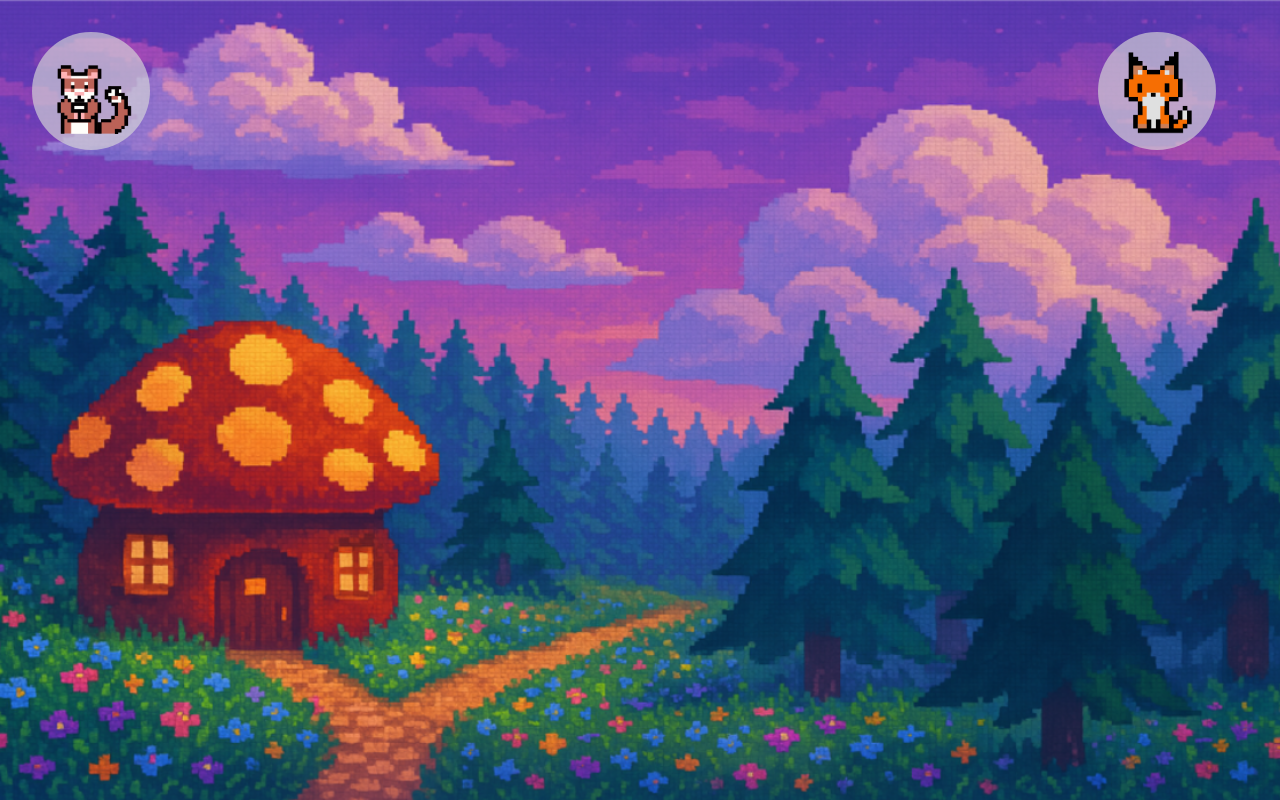
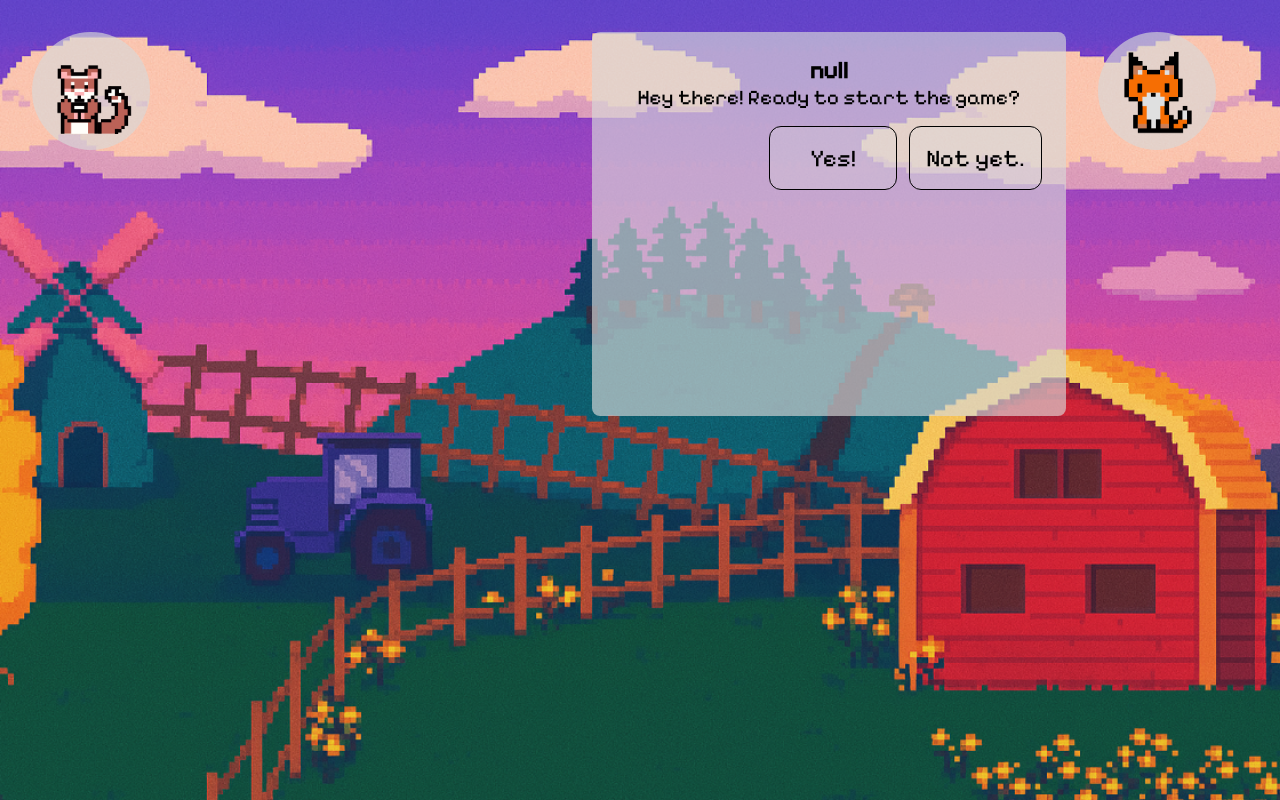
Before and after one commit to gustavoZuin237/kingdom-of-dialect, a React (Vite) app: page /level2 in a window 1280 px wide. Built offline with nearby package versions, Linux system fonts and the light colour scheme.

Commit message:
Feat: added variable backgrounds to each level

```diff
--- a/src/components/CharacterImage/index.tsx
+++ b/src/components/CharacterImage/index.tsx
@@ -21,11 +21,11 @@ export function CharacterImage({level} : CharacterImagePropsI) {
             break;
 
         case 3:
-            imageSrc = 'src/assets/characters/duck.png'
+            imageSrc = 'src/assets/characters/frog.png'
             break;
 
         case 4:
-            imageSrc = 'src/assets/characters/frog.png'
+            imageSrc = 'src/assets/characters/duck.png'
             break;
 
         case 5:
--- a/src/data/dialogs.ts
+++ b/src/data/dialogs.ts
@@ -48,4 +48,164 @@ export const dialogs = [
       },
     ]
   },
+  {
+    level: 2,
+    dialogLines: [
+      {
+        id: '1',
+        speaker: `${username}`,
+        text: 'Hey there! Ready to start the game?',
+        choices: [
+          { text: 'Yes!', nextId: '2' },
+          { text: 'Not yet.', nextId: '3' },
+        ],
+      },
+      {
+        id: '2',
+        speaker: 'Character A',
+        text: 'Awesome! Let’s get going then.',
+        nextId: '4',
+      },
+      {
+        id: '3',
+        speaker: 'Character A',
+        text: 'Alright, take your time.',
+        nextId: '4',
+      },
+      {
+        id: '4',
+        speaker: 'Player',
+        text: 'Let’s do this!',
+        nextId: undefined, // End of dialog
+      },
+    ]
+  },
+  {
+    level: 3,
+    dialogLines: [
+      {
+        id: '1',
+        speaker: `${username}`,
+        text: 'Hey there! Ready to start the game?',
+        choices: [
+          { text: 'Yes!', nextId: '2' },
+          { text: 'Not yet.', nextId: '3' },
+        ],
+      },
+      {
+        id: '2',
+        speaker: 'Character A',
+        text: 'Awesome! Let’s get going then.',
+        nextId: '4',
+      },
+      {
+        id: '3',
+        speaker: 'Character A',
+        text: 'Alright, take your time.',
+        nextId: '4',
+      },
+      {
+        id: '4',
+        speaker: 'Player',
+        text: 'Let’s do this!',
+        nextId: undefined, // End of dialog
+      },
+    ]
+  },
+  {
+    level: 4,
+    dialogLines: [
+      {
+        id: '1',
+        speaker: `${username}`,
+        text: 'Hey there! Ready to start the game?',
+        choices: [
+          { text: 'Yes!', nextId: '2' },
+          { text: 'Not yet.', nextId: '3' },
+        ],
+      },
+      {
+        id: '2',
+        speaker: 'Character A',
+        text: 'Awesome! Let’s get going then.',
+        nextId: '4',
+      },
+      {
+        id: '3',
+        speaker: 'Character A',
+        text: 'Alright, take your time.',
+        nextId: '4',
+      },
+      {
+        id: '4',
+        speaker: 'Player',
+        text: 'Let’s do this!',
+        nextId: undefined, // End of dialog
+      },
+    ]
+  },
+  {
+    level: 5,
+    dialogLines: [
+      {
+        id: '1',
+        speaker: `${username}`,
+        text: 'Hey there! Ready to start the game?',
+        choices: [
+          { text: 'Yes!', nextId: '2' },
+          { text: 'Not yet.', nextId: '3' },
+        ],
+      },
+      {
+        id: '2',
+        speaker: 'Character A',
+        text: 'Awesome! Let’s get going then.',
+        nextId: '4',
+      },
+      {
+        id: '3',
+        speaker: 'Character A',
+        text: 'Alright, take your time.',
+        nextId: '4',
+      },
+      {
+        id: '4',
+        speaker: 'Player',
+        text: 'Let’s do this!',
+        nextId: undefined, // End of dialog
+      },
+    ]
+  },
+  {
+    level: 6,
+    dialogLines: [
+      {
+        id: '1',
+        speaker: `${username}`,
+        text: 'Hey there! Ready to start the game?',
+        choices: [
+          { text: 'Yes!', nextId: '2' },
+          { text: 'Not yet.', nextId: '3' },
+        ],
+      },
+      {
+        id: '2',
+        speaker: 'Character A',
+        text: 'Awesome! Let’s get going then.',
+        nextId: '4',
+      },
+      {
+        id: '3',
+        speaker: 'Character A',
+        text: 'Alright, take your time.',
+        nextId: '4',
+      },
+      {
+        id: '4',
+        speaker: 'Player',
+        text: 'Let’s do this!',
+        nextId: undefined, // End of dialog
+      },
+    ]
+  },
 ]
--- a/src/pages/finalLevel/index.tsx
+++ /dev/null
@@ -1,5 +0,0 @@
-export function FinalLevel() {
-    return (
-        <p>FINAL LEVEL!</p>
-    )
-}
--- a/src/pages/level/index.tsx
+++ b/src/pages/level/index.tsx
@@ -37,7 +37,7 @@ export function Level({ level } : LevelPropsI) {
     };
 
     return (
-        <s.PageContainer>
+        <s.PageContainer level={level}>
             <s.CharacterImageContainer>
                 <CharacterImage level={0} />
             </s.CharacterImageContainer>
--- a/src/pages/level/styles.ts
+++ b/src/pages/level/styles.ts
@@ -1,13 +1,66 @@
 import styled from 'styled-components'
 
-export const PageContainer = styled.div`
+type LevelProps = {
+  level: number;
+};
+
+export const PageContainer = styled.div<LevelProps>`
     display: flex;
     justify-content: space-between;
     padding: 2rem 4rem 0 2rem;
 
     height: 100vh;
-    background: url("src/assets/backgrounds/1.casa_start.png") no-repeat center;
     background-size: cover;
+    background: no-repeat center;
+
+    ${({ level }) => {
+        switch (level) {
+            case 0:
+                return `
+                    background: url("src/assets/backgrounds/2.portal.png") no-repeat center;
+                    background-size: cover;
+                `;
+
+            case 1:
+                return `
+                    background: url("src/assets/backgrounds/3.casa_tia.png") no-repeat center;
+                    background-size: cover;
+                `;
+
+            case 2:
+                return `
+                    background: url("src/assets/backgrounds/4.fazenda.png") no-repeat center;
+                    background-size: cover;
+                `;
+
+            case 3:
+                return `
+                    background: url("src/assets/backgrounds/5.mercado.png") no-repeat center;
+                    background-size: cover;
+                `;
+
+            case 4:
+                return `
+                    background: url("src/assets/backgrounds/6.loja_roupa.png") no-repeat center;
+                    background-size: cover;
+                `;
+
+            case 5:
+                return `
+                    background: url("src/assets/backgrounds/7.computador.png") no-repeat center;
+                    background-size: cover;
+                `;
+
+            case 6:
+                return `
+                    background: url("src/assets/backgrounds/8.final_portal.png") no-repeat center;
+                    background-size: cover;
+                `;
+
+            default:
+                break;
+        }
+    }}
 `
 
 export const ContentContainer = styled.div`
--- a/src/pages/register/styles.ts
+++ b/src/pages/register/styles.ts
@@ -39,12 +39,16 @@ export const Input = styled.input`
     height: 25%;
     padding: 0.5rem;
 
-    color: ${(props) => props.theme['text']};
+    color: ${(props) => props.theme['black']};
     background-color: ${(props) => props.theme['background']};
 
     border: 0;
     outline: 0;
     border-radius: 8px;
+
+    &::placeholder {
+        color: ${(props) => props.theme['black']};
+    }
 
     &:focus {
         border: 1px solid black;
--- a/src/router.tsx
+++ b/src/router.tsx
@@ -5,7 +5,6 @@ import { Register } from './pages/register'
 import { Credits } from './pages/credits'
 
 import { Level } from './pages/level'
-import { FinalLevel } from './pages/finalLevel'
 
 export function Router() {
   return (
@@ -14,12 +13,13 @@ export function Router() {
       <Route path="/register" element={<Register />} />
       <Route path="/credits" element={<Credits />} />
 
+      <Route path="/level0" element={<Level level={0} />} />
       <Route path="/level1" element={<Level level={1} />} />
       <Route path="/level2" element={<Level level={2} />} />
       <Route path="/level3" element={<Level level={3} />} />
       <Route path="/level4" element={<Level level={4} />} />
       <Route path="/level5" element={<Level level={5} />} />
-      <Route path="/level6" element={<FinalLevel />} />
+      <Route path="/level6" element={<Level level={6} />} />
     </Routes>
   )
 }
```
